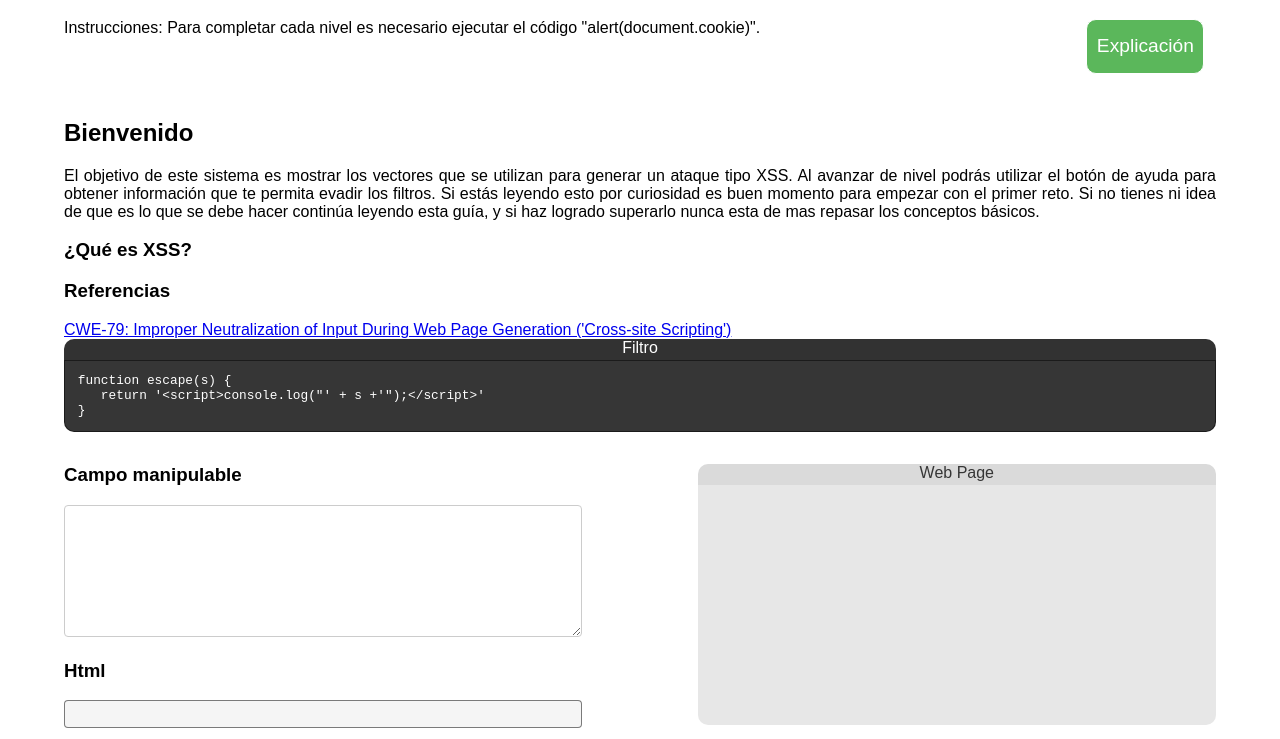
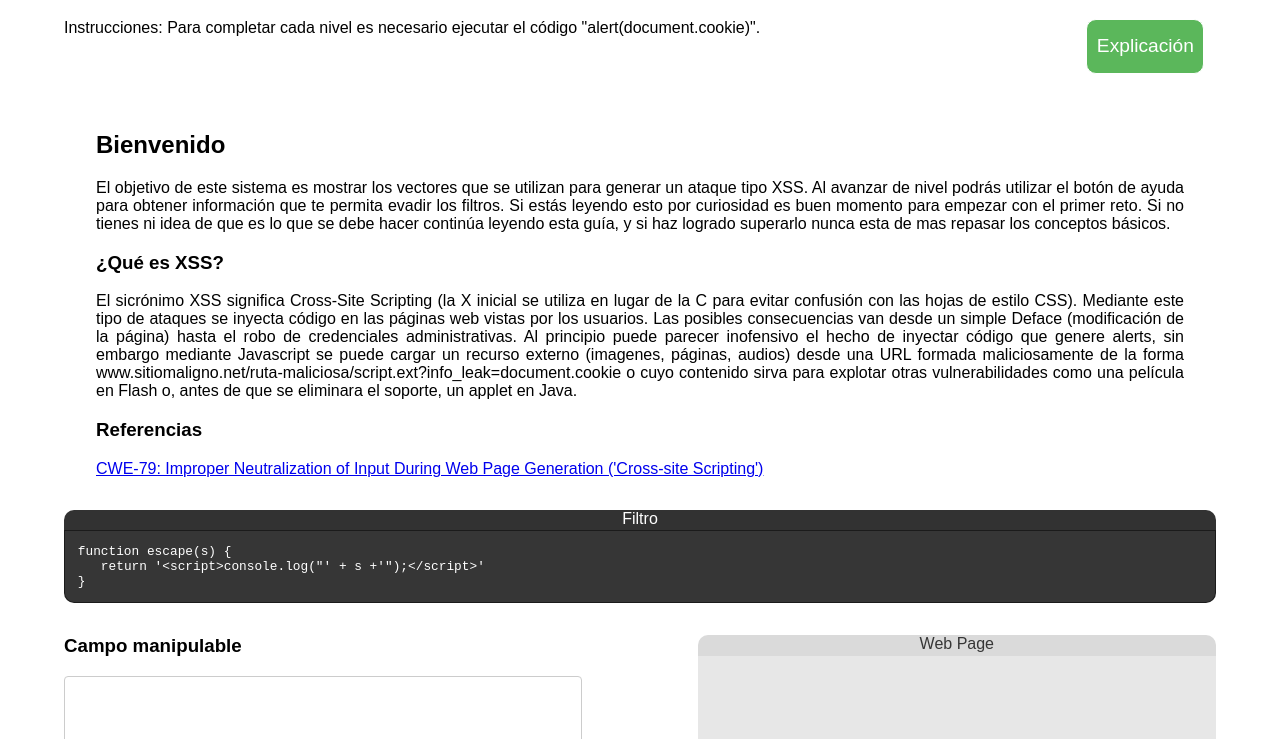
Before and after one commit to TabComplet/JScape, a plain HTML site: page jscape.html in a window 1280 px wide. Both pictures are taken after a click on the link "Explicación". Shown: the part 61-800 px from the top of the page. Drawn offline with Linux system fonts and the light colour scheme.

Commit message:
Explicación de que es XSS

```diff
--- a/css/style.css
+++ b/css/style.css
@@ -85,6 +85,10 @@
     display: none;
 }
 
+#explicacion {
+    margin: 2em;
+}
+
 p {
     text-align: justify;
 }
--- a/jscape.html
+++ b/jscape.html
@@ -63,6 +63,11 @@
 
                 <h3>¿Qué es XSS?</h3>
 
+                <p>El sicrónimo XSS significa Cross-Site Scripting (la X inicial se utiliza en lugar de la C para evitar confusión con las hojas de estilo CSS).
+                Mediante este tipo de ataques se inyecta código en las páginas web vistas por los usuarios.
+                Las posibles consecuencias van desde un simple Deface (modificación de la página) hasta el robo de credenciales administrativas.
+                Al principio puede parecer inofensivo el hecho de inyectar código que genere alerts, sin embargo mediante Javascript se puede cargar un recurso externo (imagenes, páginas, audios) desde una URL formada maliciosamente de la forma www.sitiomaligno.net/ruta-maliciosa/script.ext?info_leak=document.cookie o cuyo contenido sirva para explotar otras vulnerabilidades como una película en Flash o, antes de que se eliminara el soporte, un applet en Java.</p>
+
                 <h3>Referencias</h3>
                 <a href="http://cwe.mitre.org/data/definitions/79.html">CWE-79: Improper Neutralization of Input During Web Page Generation ('Cross-site Scripting')</a>
             </div>
```
